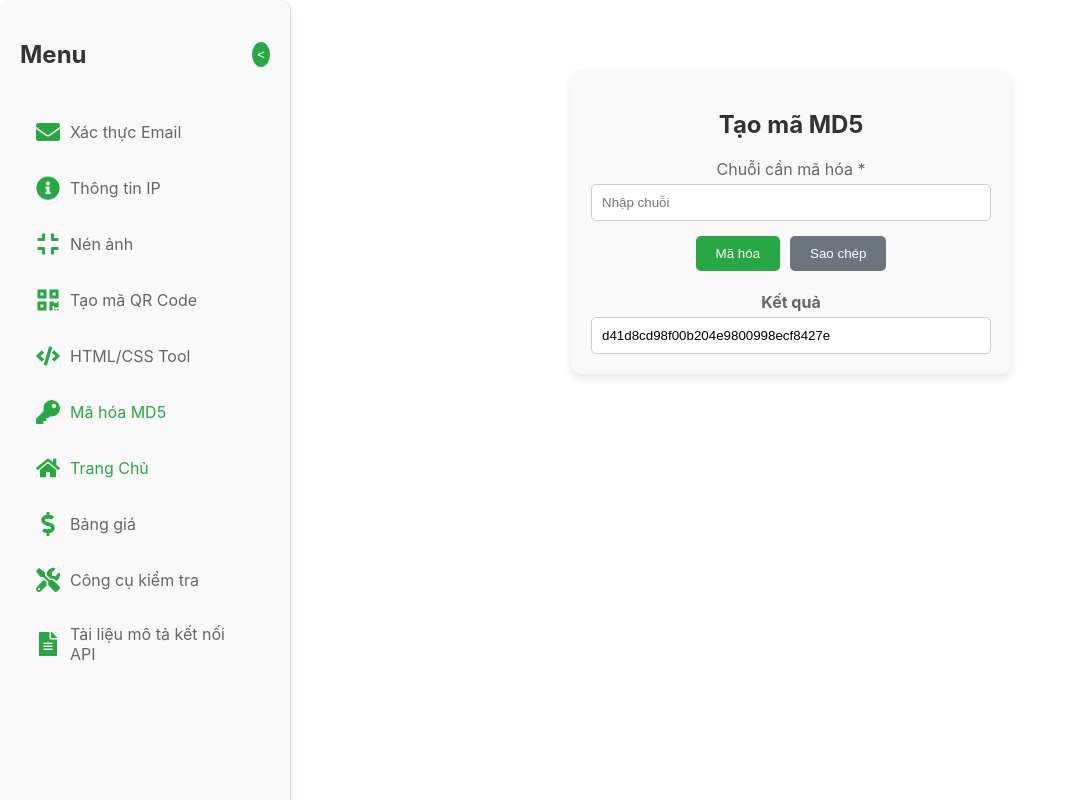
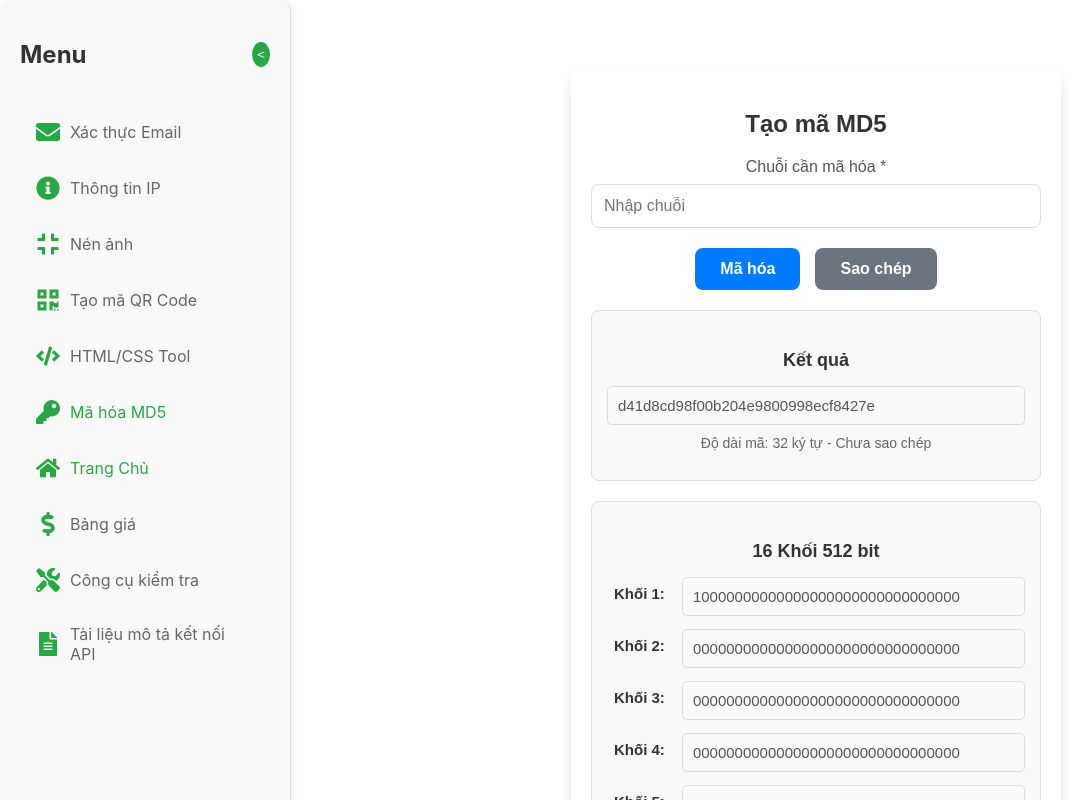
Before and after one commit to wind-emperor1182003/MD5, a React (Create React App) app: page / in a window 1280 px wide. Both pictures are taken after a click on the button "Mã hóa". Shown: the top 800 px of the page, without its empty margins (0-1083 px from the left). Built offline with nearby package versions, Linux system fonts and the light colour scheme.

Commit message:
Initial commit

```diff
--- a/package.json
+++ b/package.json
@@ -6,6 +6,7 @@
     "@testing-library/jest-dom": "^5.17.0",
     "@testing-library/react": "^13.4.0",
     "@testing-library/user-event": "^13.5.0",
+    "crypto-js": "^4.2.0",
     "md5": "^2.3.0",
     "react": "^18.3.1",
     "react-dom": "^18.3.1",
--- a/src/App.js
+++ b/src/App.js
@@ -3,6 +3,7 @@ import { BrowserRouter as Router, Routes, Route } from 'react-router-dom'; // Im
 import MD5Generator from './MD5Generator';
 import Menu from './Menu';
 import TrangTru from './trangtru'; // Ensure the casing matches the file name
+
 
 function App() {
   return (
@@ -14,6 +15,7 @@ function App() {
             <Route path="/" element={<MD5Generator />} /> {/* Default route */}
             <Route path="/trangtru" element={<TrangTru />} /> {/* TrangTru route */}
             <Route path="/MD5Generator" element={<MD5Generator />} /> {/* TrangTru route */}
+
             {/* Add other routes here */}
           </Routes>
         </div>
--- a/src/MD5Generator.js
+++ b/src/MD5Generator.js
@@ -1,6 +1,7 @@
 import React, { useState } from "react";
 
-// Hàm băm MD5 viết bằng JavaScript
+
+// MD5 hash function in JavaScript
 function md5(string) {
   function RotateLeft(lValue, iShiftBits) {
     return (lValue << iShiftBits) | (lValue >>> (32 - iShiftBits));
@@ -107,12 +108,13 @@ function md5(string) {
     return utftext;
   }
 
-  var x = Array();
-  var k, AA, BB, CC, DD, a, b, c, d;
+  let x = Array();
+  let k, AA, BB, CC, DD, a, b, c, d;
   var S11 = 7, S12 = 12, S13 = 17, S14 = 22;
   var S21 = 5, S22 = 9, S23 = 14, S24 = 20;
   var S31 = 4, S32 = 11, S33 = 16, S34 = 23;
   var S41 = 6, S42 = 10, S43 = 15, S44 = 21;
+
 
   string = Utf8Encode(string);
 
@@ -123,11 +125,19 @@ function md5(string) {
   c = 0x98BADCFE;
   d = 0x10325476;
 
+  var FF_values = [];
+  var GG_values = [];
+  var HH_values = [];
+  var II_values = [];
+
+
   for (k = 0; k < x.length; k += 16) {
     AA = a;
     BB = b;
     CC = c;
     DD = d;
+
+    // Vòng FF
     a = FF(a, b, c, d, x[k], S11, 0xD76AA478);
     d = FF(d, a, b, c, x[k + 1], S12, 0xE8C7B756);
     c = FF(c, d, a, b, x[k + 2], S13, 0x242070DB);
@@ -144,12 +154,16 @@ function md5(string) {
     d = FF(d, a, b, c, x[k + 13], S12, 0xFD987193);
     c = FF(c, d, a, b, x[k + 14], S13, 0xA679438E);
     b = FF(b, c, d, a, x[k + 15], S14, 0x49B40821);
+    // Lưu giá trị sau vòng FF
+    FF_values.push([a, b, c, d]);
+
+    // Vòng GG
     a = GG(a, b, c, d, x[k + 1], S21, 0xF61E2562);
     d = GG(d, a, b, c, x[k + 6], S22, 0xC040B340);
     c = GG(c, d, a, b, x[k + 11], S23, 0x265E5A51);
     b = GG(b, c, d, a, x[k], S24, 0xE9B6C7AA);
     a = GG(a, b, c, d, x[k + 5], S21, 0xD62F105D);
-    d = GG(d, a, b, c, x[k + 10], S22, 0x02441453);
+    d = GG(d, a, b, c, x[k + 10], S22, 0x2441453);
     c = GG(c, d, a, b, x[k + 15], S23, 0xD8A1E681);
     b = GG(b, c, d, a, x[k + 4], S24, 0xE7D3FBC8);
     a = GG(a, b, c, d, x[k + 9], S21, 0x21E1CDE6);
@@ -160,6 +174,10 @@ function md5(string) {
     d = GG(d, a, b, c, x[k + 2], S22, 0xFCEFA3F8);
     c = GG(c, d, a, b, x[k + 7], S23, 0x676F02D9);
     b = GG(b, c, d, a, x[k + 12], S24, 0x8D2A4C8A);
+    // Lưu giá trị sau vòng GG
+    GG_values.push([a, b, c, d]);
+
+    // Vòng HH
     a = HH(a, b, c, d, x[k + 5], S31, 0xFFFA3942);
     d = HH(d, a, b, c, x[k + 8], S32, 0x8771F681);
     c = HH(c, d, a, b, x[k + 11], S33, 0x6D9D6122);
@@ -176,6 +194,10 @@ function md5(string) {
     d = HH(d, a, b, c, x[k + 12], S32, 0xE6DB99E5);
     c = HH(c, d, a, b, x[k + 15], S33, 0x1FA27CF8);
     b = HH(b, c, d, a, x[k + 2], S34, 0xC4AC5665);
+    // Lưu giá trị sau vòng HH
+    HH_values.push([a, b, c, d]);
+
+    // Vòng II
     a = II(a, b, c, d, x[k], S41, 0xF4292244);
     d = II(d, a, b, c, x[k + 7], S42, 0x432AFF97);
     c = II(c, d, a, b, x[k + 14], S43, 0xAB9423A7);
@@ -192,30 +214,88 @@ function md5(string) {
     d = II(d, a, b, c, x[k + 11], S42, 0xBD3AF235);
     c = II(c, d, a, b, x[k + 2], S43, 0x2AD7D2BB);
     b = II(b, c, d, a, x[k + 9], S44, 0xEB86D391);
+    // Lưu giá trị sau vòng II
+    II_values.push([a, b, c, d]);
+
+    // Cộng lại với giá trị ban đầu
     a = AddUnsigned(a, AA);
     b = AddUnsigned(b, BB);
     c = AddUnsigned(c, CC);
     d = AddUnsigned(d, DD);
   }
 
+
   var temp = WordToHex(a) + WordToHex(b) + WordToHex(c) + WordToHex(d);
-  return temp.toLowerCase();
+  return {
+    hash: temp.toLowerCase(),
+    FF: FF_values,
+    GG: GG_values,
+    HH: HH_values,
+    II: II_values,
+    final: { a: WordToHex(a), b: WordToHex(b), c: WordToHex(c), d: WordToHex(d) }
+  };
 }
-
-// Component React với hàm tự viết MD5
 function MD5Generator() {
   const [input, setInput] = useState("");
   const [hash, setHash] = useState("");
+  const [binaryInput, setBinaryInput] = useState(""); // State for binary input
+  const [binaryPadded, setBinaryPadded] = useState(""); // State for padded 512-bit binary input
+  const [copied, setCopied] = useState(false);
+  const [ffValues, setFFValues] = useState([]);
+  const [ggValues, setGGValues] = useState([]);
+  const [hhValues, setHHValues] = useState([]);
+  const [iiValues, setIIValues] = useState([]);
+  const [finalValues, setFinalValues] = useState({ a: "", b: "", c: "", d: "" }); // State for final MD5 values
 
   const handleEncrypt = () => {
     const result = md5(input);
-    setHash(result);
+    setHash(result.hash);
+    const binary = stringToBinary(input);
+    setBinaryInput(binary);
+    setBinaryPadded(padTo512Bits(binary)); // Pad binary input to 512 bits
+    setCopied(false); // Reset copy status when generating a new hash
+
+    setFFValues(result.FF);  // Lưu các giá trị vòng FF
+    setGGValues(result.GG);  // Lưu các giá trị vòng GG
+    setHHValues(result.HH);  // Lưu các giá trị vòng HH
+    setIIValues(result.II);  // Lưu các giá trị vòng II
+    setFinalValues(result.final);
+
   };
+
 
   const handleCopy = () => {
     navigator.clipboard.writeText(hash);
-    alert("Hash copied to clipboard!");
+    setCopied(true); // Set copy status to true when copied
   };
+
+  // Convert string to binary
+  function stringToBinary(string) {
+    return string.split('').map(char => {
+      const binary = char.charCodeAt(0).toString(2);
+      return '00000000'.slice(binary.length) + binary; // Pad to 8 bits
+    }).join('');
+  }
+
+  // Pad binary string to 512 bits according to MD5 specification
+  function padTo512Bits(binaryString) {
+    // Remove any spaces and ensure it's a clean binary string
+    let cleanBinary = binaryString.replace(/\s+/g, '');
+    const originalLength = cleanBinary.length; // Original length in bits
+    let paddedBinary = cleanBinary + '1'; // Append '1'
+
+    // Pad with '0's until length is 448 modulo 512
+    while (paddedBinary.length % 512 !== 448) {
+      paddedBinary += '0';
+    }
+
+    // Append the original length as a 64-bit binary string
+    const originalLengthBinary = originalLength.toString(2).padStart(64, '0');
+    paddedBinary += originalLengthBinary; // Append the length of the original input in bits
+
+    return paddedBinary; // Return the complete 512-bit padded binary string
+  }
+
 
   return (
     <div style={styles.container}>
@@ -238,6 +318,7 @@ function MD5Generator() {
           Sao chép
         </button>
       </div>
+      {hash && (
         <div style={styles.resultGroup}>
           <h4 style={styles.resultTitle}>Kết quả</h4>
           <input
@@ -246,76 +327,221 @@ function MD5Generator() {
             readOnly
             style={styles.resultInput}
           />
+          <p
+            style={{
+              ...styles.hashInfo,
+              color: copied ? "#28a745" : "#666",
+            }}
+          >
+            Độ dài mã: {hash.length} ký tự - {copied ? "Đã sao chép!" : "Chưa sao chép"}
+          </p>
         </div>
+      )}
+      {input && (
+        <div style={styles.resultGroup}>
+          <h4 style={styles.resultTitle}>Chuỗi nhị phân</h4>
+          <input
+            type="text"
+            value={binaryInput}
+            readOnly
+            style={styles.resultInput}
+          />
+        </div>
+      )}
+      {binaryInput && (
+        <div style={styles.resultGroup}>
+          <h4 style={styles.resultTitle}>Chuỗi nhị phân 512 bit</h4>
+          <input
+            type="text"
+            value={binaryPadded}
+            readOnly
+            style={styles.resultInput}
+          />
+        </div>
+      )}
+      {binaryPadded && (
+        <div style={styles.resultGroup}>
+          <h4 style={styles.resultTitle}>16 Khối 512 bit</h4>
+          {Array.from({ length: 16 }).map((_, index) => (
+            <div key={index} style={styles.blockRow}>
+              <span style={styles.blockLabel}>Khối {index + 1}:</span>
+              <input
+                type="text"
+                value={binaryPadded.slice(index * 32, (index + 1) * 32)}
+                readOnly
+                style={styles.resultInput}
+              />
+            </div>
+          ))}
+        </div>
+      )}
+    {ffValues.length > 0 && (
+        <div style={styles.resultGroup}>
+          <h4 style={styles.resultTitle}>Giá trị sau vòng FF</h4>
+          {ffValues.map((val, index) => (
+            <div key={index}>
+              <p>Vòng {index + 1}: {JSON.stringify(val)}</p>
+            </div>
+          ))}
+        </div>
+      )}
+
+      {ggValues.length > 0 && (
+        <div style={styles.resultGroup}>
+          <h4 style={styles.resultTitle}>Giá trị sau vòng GG</h4>
+          {ggValues.map((val, index) => (
+            <div key={index}>
+              <p>Vòng {index + 2}: {JSON.stringify(val)}</p>
+            </div>
+          ))}
+        </div>
+      )}
+
+      {hhValues.length > 0 && (
+        <div style={styles.resultGroup}>
+          <h4 style={styles.resultTitle}>Giá trị sau vòng HH</h4>
+          {hhValues.map((val, index) => (
+            <div key={index}>
+              <p>Vòng {index + 3}: {JSON.stringify(val)}</p>
+            </div>
+          ))}
+        </div>
+      )}
+
+      {iiValues.length > 0 && (
+        <div style={styles.resultGroup}>
+          <h4 style={styles.resultTitle}>Giá trị sau vòng II</h4>
+          {iiValues.map((val, index) => (
+            <div key={index}>
+              <p>Vòng {index + 4}: {JSON.stringify(val)}</p>
+            </div>
+          ))}
+        </div>
+     )}
+     {finalValues && (
+       <div style={styles.resultGroup}>
+         <h4 style={styles.resultTitle}>Giá trị cuối cùng của MD5 (Hex)</h4>
+         <p>a: {finalValues.a}</p>
+         <p>b: {finalValues.b}</p>
+         <p>c: {finalValues.c}</p>
+         <p>d: {finalValues.d}</p>
+       </div>
+     )}
    </div>
  );
 }
-
 const styles = {
   container: {
     padding: "20px",
     textAlign: "center",
-    backgroundColor: "#f9f9f9",
-    borderRadius: "10px",
-    boxShadow: "0 4px 8px rgba(0, 0, 0, 0.1)",
-    width: "400px",
+    backgroundColor: "#ffffff",
+    borderRadius: "12px",
+    boxShadow: "0 6px 12px rgba(0, 0, 0, 0.1)",
+    width: "450px",
     margin: "auto",
     marginTop: "50px",
+    fontFamily: "'Arial', sans-serif",
   },
   title: {
+    fontSize: "24px",
+    fontWeight: "bold",
+    color: "#333",
     marginBottom: "20px",
-    color: "#333",
   },
   inputGroup: {
-    marginBottom: "15px",
+    marginBottom: "20px",
   },
   label: {
     display: "block",
-    marginBottom: "5px",
-    color: "#666",
+    fontSize: "16px",
+    color: "#555",
+    marginBottom: "8px",
+    fontWeight: "500",
   },
   input: {
-    padding: "10px",
+    padding: "12px",
     width: "100%",
-    borderRadius: "5px",
-    border: "1px solid #ccc",
+    borderRadius: "8px",
+    border: "1px solid #ddd",
+    fontSize: "16px",
     boxSizing: "border-box",
+    transition: "border-color 0.3s",
   },
   buttonGroup: {
-    marginBottom: "15px",
+    display: "flex",
+    justifyContent: "center",
+    gap: "15px",
+    marginBottom: "20px",
   },
   buttonEncrypt: {
-    marginRight: "10px",
-    padding: "10px 20px",
-    borderRadius: "5px",
+    padding: "12px 25px",
+    borderRadius: "8px",
     border: "none",
-    backgroundColor: "#28a745",
+    backgroundColor: "#007bff",
     color: "#fff",
+    fontSize: "16px",
+    fontWeight: "bold",
     cursor: "pointer",
+    transition: "background-color 0.3s",
   },
   buttonCopy: {
-    padding: "10px 20px",
-    borderRadius: "5px",
+    padding: "12px 25px",
+    borderRadius: "8px",
     border: "none",
     backgroundColor: "#6c757d",
     color: "#fff",
+    fontSize: "16px",
+    fontWeight: "bold",
     cursor: "pointer",
+    transition: "background-color 0.3s",
+  },
+  buttonEncryptHover: {
+    backgroundColor: "#0056b3",
+  },
+  buttonCopyHover: {
+    backgroundColor: "#5a6268",
   },
   resultGroup: {
+    backgroundColor: "#f8f9fa",
+    borderRadius: "8px",
+    padding: "15px",
     marginTop: "20px",
+    border: "1px solid #ddd",
   },
   resultTitle: {
-    marginBottom: "5px",
-    color: "#666",
+    fontSize: "18px",
+    fontWeight: "600",
+    color: "#333",
+    marginBottom: "10px",
   },
   resultInput: {
     padding: "10px",
     width: "100%",
     borderRadius: "5px",
-    border: "1px solid #ccc",
+    border: "1px solid #ddd",
+    fontSize: "15px",
+    color: "#555",
+    backgroundColor: "#fafafa",
+    marginTop: "5px",
     boxSizing: "border-box",
   },
+  hashInfo: {
+    marginTop: "10px",
+    fontSize: "14px",
+    color: "#007bff",
+    fontWeight: "500",
+  },
+  blockRow: {
+    display: "flex",
+    alignItems: "center",
+    gap: "10px",
+    marginBottom: "8px",
+  },
+  blockLabel: {
+    fontSize: "15px",
+    color: "#333",
+    fontWeight: "bold",
+    width: "80px",
+  },
 };
-
-
 export default MD5Generator;
--- a/src/Menu.js
+++ b/src/Menu.js
@@ -1,5 +1,5 @@
 import React, { useState } from 'react';
-import { FaEnvelope, FaInfoCircle, FaCompress, FaQrcode, FaCode, FaKey, FaHome, FaDollarSign, FaTools, FaFileAlt } from 'react-icons/fa';
+import { FaEnvelope, FaInfoCircle, FaCompress, FaQrcode, FaCode, FaKey, FaHome, FaDollarSign, FaTools, FaFileAlt, } from 'react-icons/fa';
 import { Link } from 'react-router-dom';
 
 function Menu() {
@@ -26,6 +26,7 @@ function Menu() {
           <MenuItem icon={<FaCode />} label="HTML/CSS Tool" isOpen={isOpen} />
           <MenuItem icon={<FaKey />} label={<Link to="/MD5Generator" style={styles.linkStyle}>Mã hóa MD5</Link>} isOpen={isOpen} />
           <MenuItem icon={<FaHome />} label={<Link to="/trangtru" style={styles.linkStyle}>Trang Chủ</Link>} isOpen={isOpen} />
+
           <MenuItem icon={<FaDollarSign />} label="Bảng giá" isOpen={isOpen} />
           <MenuItem icon={<FaTools />} label="Công cụ kiểm tra" isOpen={isOpen} />
           <MenuItem icon={<FaFileAlt />} label="Tài liệu mô tả kết nối API" isOpen={isOpen} />
```
Also changed, not shown: 1 other file (tests, documents, lock files or other folders). Lines whose indentation alone changed are shown as unchanged.
